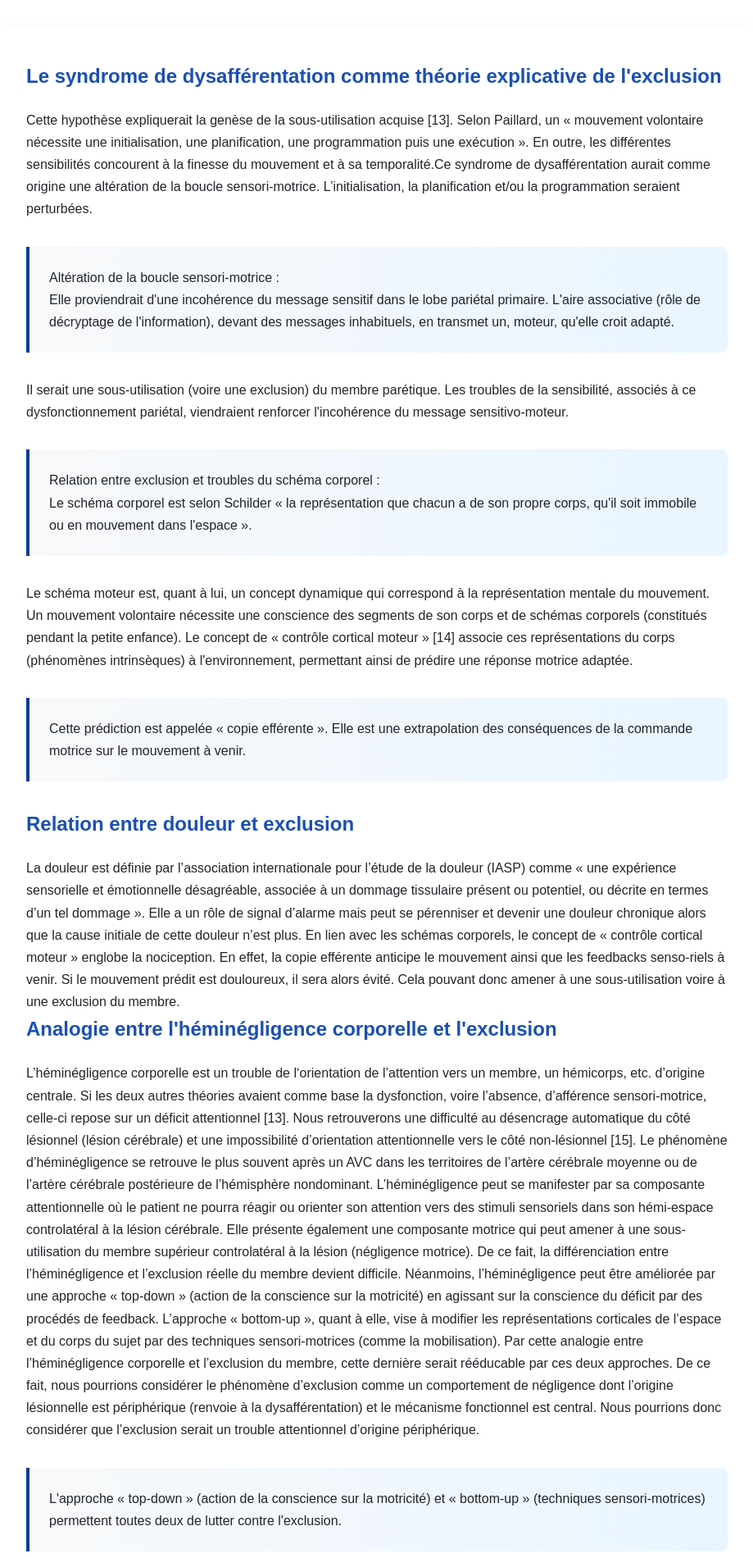
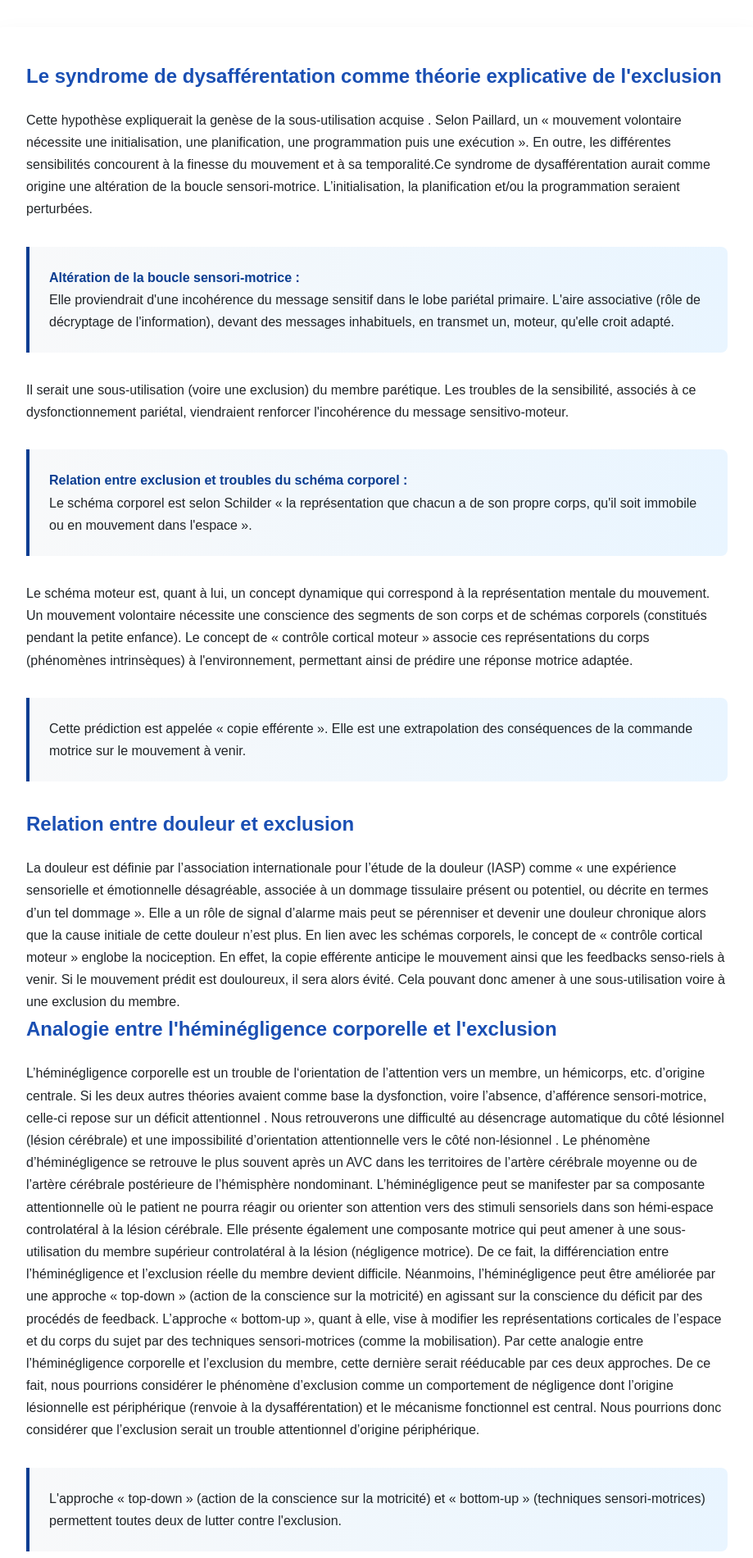
Before and after one commit to talhaoui19/aymen, a plain HTML site: page index.html in a window 1280 px wide. Shown: the part 3260-5160 px from the top of the page at 82% size, without its empty margins (180-1099 px from the left). Drawn offline with Linux system fonts and the light colour scheme.

Commit message:
remove numbers

```diff
--- a/index.html
+++ b/index.html
@@ -353,7 +353,7 @@
           <h3>Le syndrome de dysafférentation comme théorie explicative de l'exclusion</h3>
 
           <p>
-            Cette hypothèse expliquerait la genèse de la sous-utilisation acquise [13]. Selon Paillard, un
+            Cette hypothèse expliquerait la genèse de la sous-utilisation acquise . Selon Paillard, un
             « mouvement volontaire nécessite une initialisation, une planification, une programmation
             puis une exécution ». En outre, les différentes sensibilités concourent à la finesse du mouvement et à sa temporalité.Ce	syndrome	de	dysafférentation	aurait	comme	origine	une	altération	de	la	boucle	sensori-motrice. L’initialisation,	la	planification	et/ou	la	programmation
             seraient	perturbées.
@@ -361,7 +361,9 @@
 
           <div class="highlight-box">
             <p>
-              Altération de la boucle sensori-motrice :<br>
+              <span style="color: var(--primary);font-weight: 600;">
+                Altération de la boucle sensori-motrice :
+              </span><br>
               Elle proviendrait d'une incohérence du message sensitif dans le lobe pariétal primaire. L'aire
               associative (rôle de décryptage de l'information), devant des messages inhabituels, en
               transmet un, moteur, qu'elle croit adapté.
@@ -375,7 +377,7 @@
 
           <div class="highlight-box">
             <p>
-              Relation entre exclusion et troubles du schéma corporel :<br>
+              <span style="color: var(--primary);font-weight: 600;">Relation entre exclusion et troubles du schéma corporel :</span><br>
               Le schéma corporel est selon Schilder « la représentation que chacun a de son propre corps,
               qu'il soit immobile ou en mouvement dans l'espace ».
             </p>
@@ -384,7 +386,7 @@
           <p>
             Le schéma moteur est, quant à lui, un concept dynamique qui correspond à la représentation mentale du mouvement.
             Un mouvement volontaire nécessite une conscience des segments de son corps et de schémas corporels
-            (constitués pendant la petite enfance). Le concept de « contrôle cortical moteur » [14] associe ces
+            (constitués pendant la petite enfance). Le concept de « contrôle cortical moteur » associe ces
             représentations du corps (phénomènes intrinsèques) à l'environnement, permettant ainsi de prédire une réponse
             motrice adaptée.
           </p>
@@ -412,8 +414,8 @@
 
           <p>
             L’héminégligence	corporelle	est	un	 trouble	de	l‘orientation	de	l’attention	vers	un	membre,
-            un	hémicorps,	etc. d’origine	centrale. Si	les	deux	autres	théories	avaient	comme	base	la	dysfonction, voire	 l’absence, d’afférence	 sensori-motrice,	 celle-ci	 repose	 sur	 un	 déficit	 attentionnel [13].
-            Nous	retrouverons	une	difficulté	au	désencrage	automatique	du	côté	lésionnel (lésion	cérébrale) et	 une	 impossibilité	 d’orientation	 attentionnelle	 vers	 le	 côté	 non-lésionnel [15].	 Le
+            un	hémicorps,	etc. d’origine	centrale. Si	les	deux	autres	théories	avaient	comme	base	la	dysfonction, voire	 l’absence, d’afférence	 sensori-motrice,	 celle-ci	 repose	 sur	 un	 déficit	 attentionnel .
+            Nous	retrouverons	une	difficulté	au	désencrage	automatique	du	côté	lésionnel (lésion	cérébrale) et	 une	 impossibilité	 d’orientation	 attentionnelle	 vers	 le	 côté	 non-lésionnel .	 Le
             phénomène	d’héminégligence	se	retrouve	le	plus	souvent	après	un	AVC	dans	les	territoires
             de	 l’artère	 cérébrale	 moyenne	 ou	 de	 l’artère	 cérébrale	 postérieure	 de	 l’hémisphère	 nondominant.
             L’héminégligence peut	 se	 manifester	 par	 sa	 composante attentionnelle	 où	 le	 patient	 ne
@@ -472,7 +474,7 @@
 
           <p>
             Cette	 composante repose	 sur	 l’intensité	 d’une	 rééducation	 et	 sur	 la	répétition	 de	 tâches
-            orientées [12,	16,	17].
+            orientées .
             Dans	la	théorie	de	déafférentation,	cette	composante va	à	l’encontre	des	comportements	de
             suppression	de	capacités	et	induit	plus	de	mouvements.	Cela	 favorise	une	meilleure	représentation	corticale	du	membre	parétique	et	favorise	l’inhibition	de	l’hémisphère	controlatéral	à	la	lésion	par	l’excitation	de	l’hémisphère	lésé.	Le	but	est	donc	de	stimuler	l’hémisphère
             lésé	afin	de	retrouver	un	équilibre	entre	les	deux.
```
